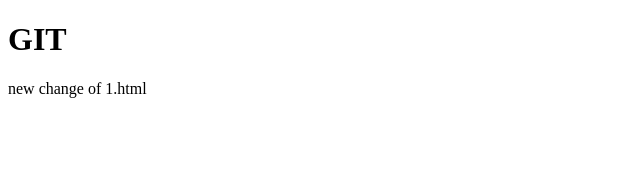
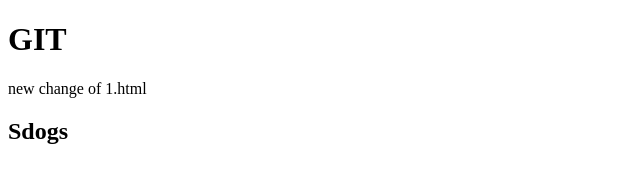
Before and after one commit to solarismind1992/site, a plain HTML site: page 1.html in a window 1280 px wide. Shown: the whole page, without its empty margins (0-640 px from the left). Drawn offline with Linux system fonts and the light colour scheme.

Commit message:
second commit

```diff
--- a/1.html
+++ b/1.html
@@ -7,5 +7,6 @@
  <body>
  	<h1>GIT</h1>
  	<p>new change of 1.html</p>
+ 	<h2> Sdogs </h2>
  </body>
  </html>
```
